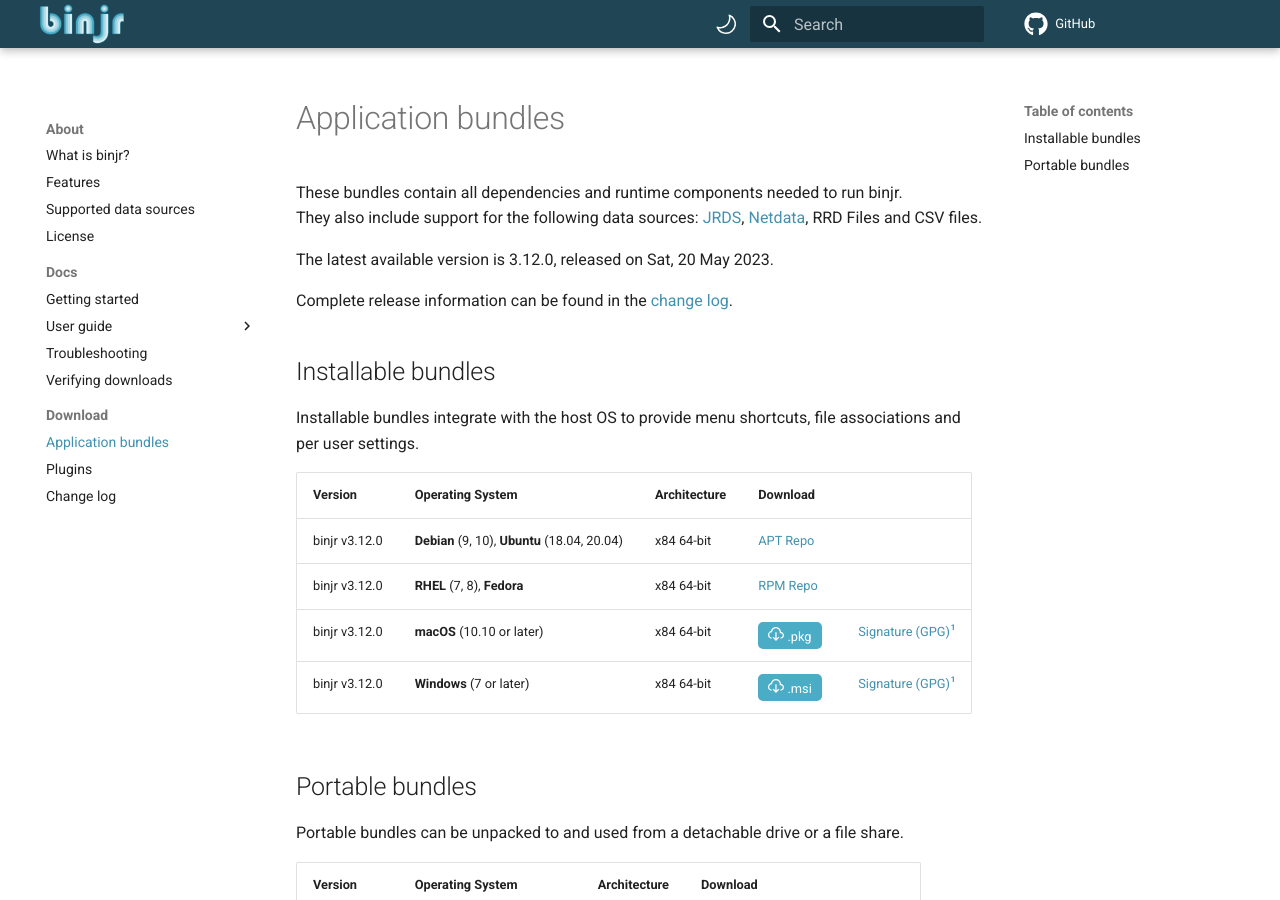
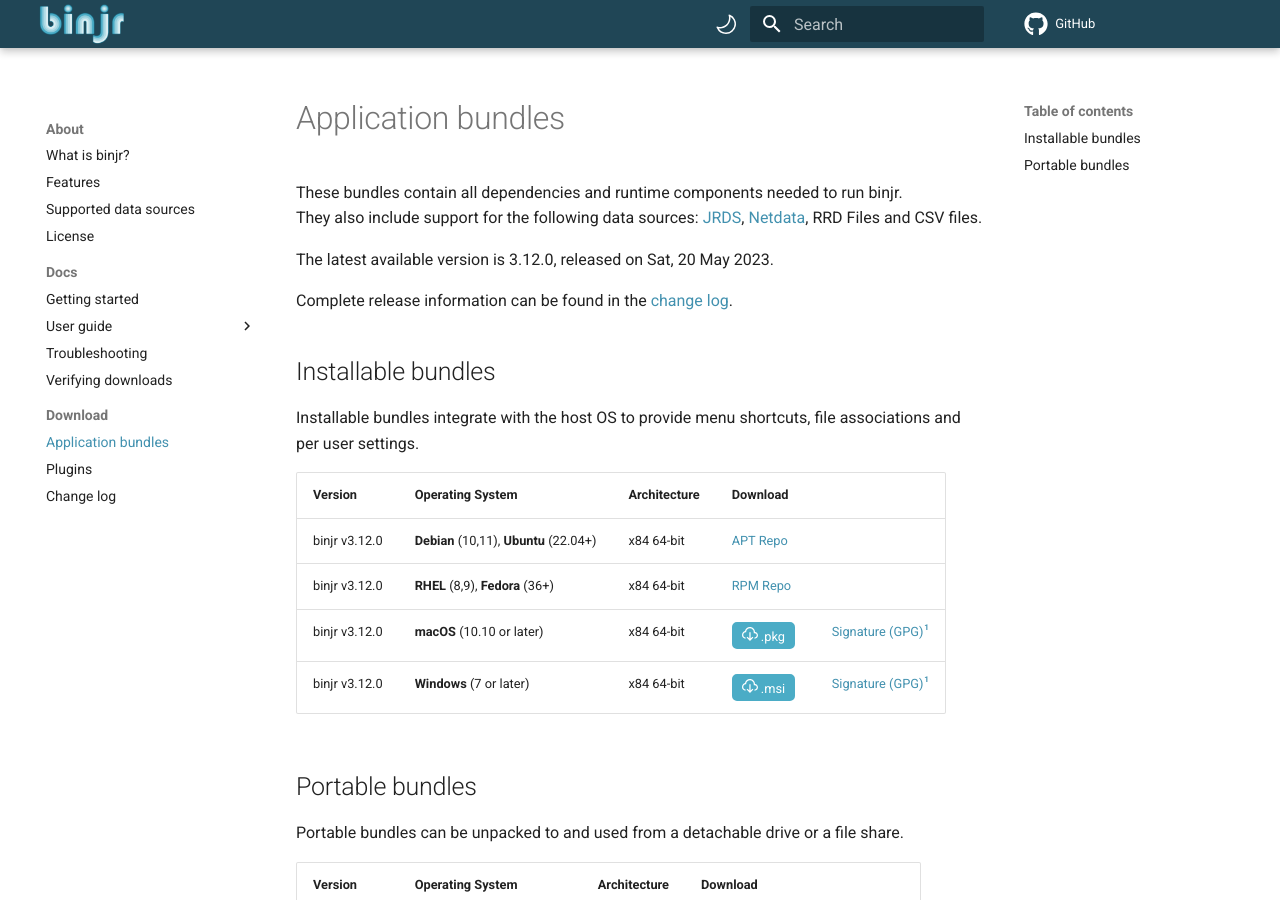
Before and after one commit to binjr/binjr.github.io, an MkDocs documentation site: the page built from docs/download/latest_release.md, in a window 1280 px wide and 900 px high. Built offline with MkDocs 1.6.1 and Material for MkDocs 9.7.7, drawn with Linux system fonts in a browser that asks for light colours; comment, search, counter and statistics services are not loaded.

Commit message:
Release  v3.12.0

```diff
--- a/docs/download/latest_release.md
+++ b/docs/download/latest_release.md
@@ -33,12 +33,12 @@
 
 Installable bundles integrate with the host OS to provide menu shortcuts, file associations and per user settings.
 
-|Version     | Operating System       |  Architecture        |  Download  | |
-|----------|----------|----------|------|----|
-| binjr v3.12.0 | **Debian** (9, 10), **Ubuntu** (18.04, 20.04)| x84 64-bit | [APT Repo](https://repos.binjr.eu/apt) |   |
-| binjr v3.12.0 | **RHEL** (7, 8), **Fedora**| x84 64-bit | [RPM Repo](https://repos.binjr.eu/rpm) |   |
-| binjr v3.12.0 | **macOS** (10.10 or later)| x84 64-bit |  [<button ><img alt="" src="../../assets/images/download.svg"> .pkg</button>](https://github.com/binjr/binjr/releases/download/v3.12.0/binjr-3.12.0_mac-x86_64.pkg) | [Signature (GPG)](https://github.com/binjr/binjr/releases/download/v3.12.0/binjr-3.12.0_mac-x86_64.pkg.asc)[^1] |
-| binjr v3.12.0 | **Windows** (7 or later)| x84 64-bit | [<button><img alt="" src="../../assets/images/download.svg"> .msi</button>](https://github.com/binjr/binjr/releases/download/v3.12.0/binjr-3.12.0_windows-amd64.msi) | [Signature (GPG)](https://github.com/binjr/binjr/releases/download/v3.12.0/binjr-3.12.0_windows-amd64.msi.asc)[^1] |
+|Version     | Operating System                        |  Architecture        |  Download  | |
+|----------|-----------------------------------------|----------|------|----|
+| binjr v3.12.0 | **Debian** (10,11), **Ubuntu** (22.04+) | x84 64-bit | [APT Repo](https://repos.binjr.eu/apt) |   |
+| binjr v3.12.0 | **RHEL** (8,9), **Fedora** (36+)        | x84 64-bit | [RPM Repo](https://repos.binjr.eu/rpm) |   |
+| binjr v3.12.0 | **macOS** (10.10 or later)              | x84 64-bit |  [<button ><img alt="" src="../../assets/images/download.svg"> .pkg</button>](https://github.com/binjr/binjr/releases/download/v3.12.0/binjr-3.12.0_mac-x86_64.pkg) | [Signature (GPG)](https://github.com/binjr/binjr/releases/download/v3.12.0/binjr-3.12.0_mac-x86_64.pkg.asc)[^1] |
+| binjr v3.12.0 | **Windows** (7 or later)                | x84 64-bit | [<button><img alt="" src="../../assets/images/download.svg"> .msi</button>](https://github.com/binjr/binjr/releases/download/v3.12.0/binjr-3.12.0_windows-amd64.msi) | [Signature (GPG)](https://github.com/binjr/binjr/releases/download/v3.12.0/binjr-3.12.0_windows-amd64.msi.asc)[^1] |
 
 ## Portable bundles
 
```
Also changed, not shown: 1 other file.
